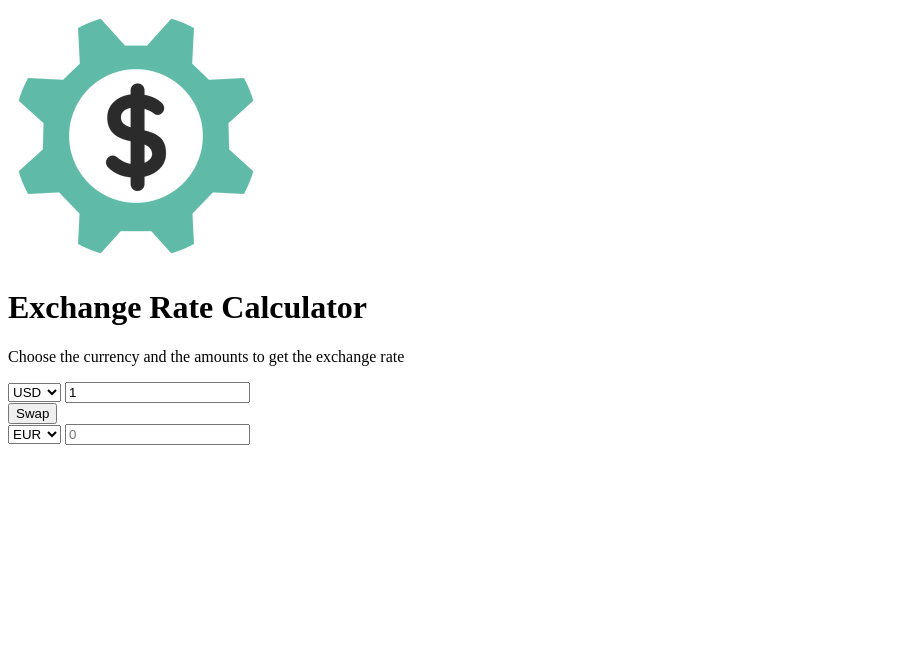
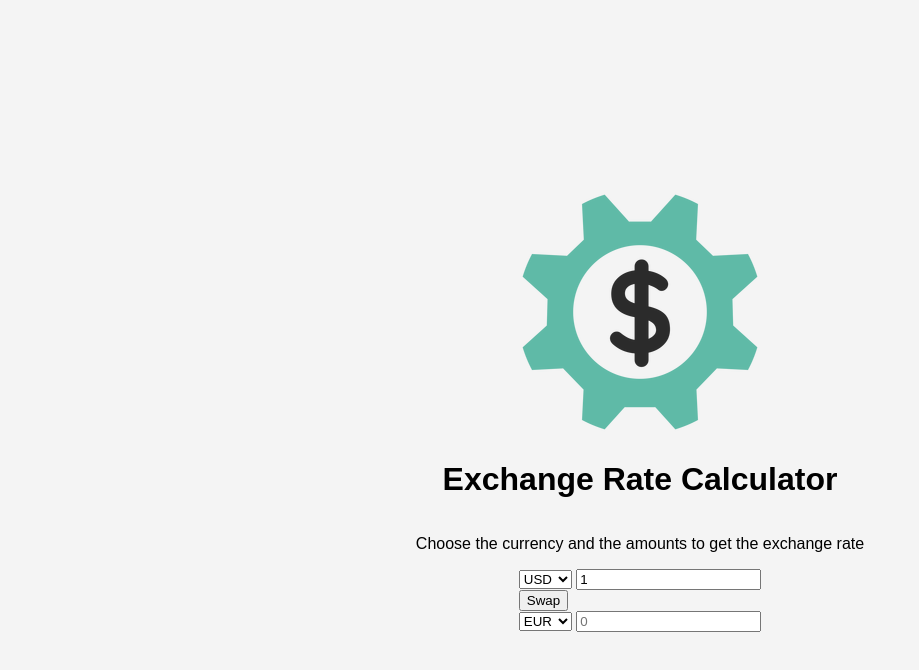
Before and after one commit to Djones917/ExchangeRateCalculator_2020, a plain HTML site: page index.html in a window 1280 px wide. Shown: the whole page, without its empty margins (0-919 px from the left). Drawn offline with Linux system fonts and the light colour scheme; a script that the page names is missing.

Commit message:
styling the body

```diff
--- a/style.css
+++ b/style.css
@@ -1,3 +1,17 @@
 :root {
     --primary-color: #5fbaa7;
 }
+
+* {
+    box-sizing: border-box;
+}
+
+body {
+    font-family: Arial, Helvetica, sans-serif;
+    background-color: #f4f4f4;
+    display: flex;
+    flex-direction: column;
+    align-items: center;
+    justify-content: center;
+    height: 100vh;
+}
```
